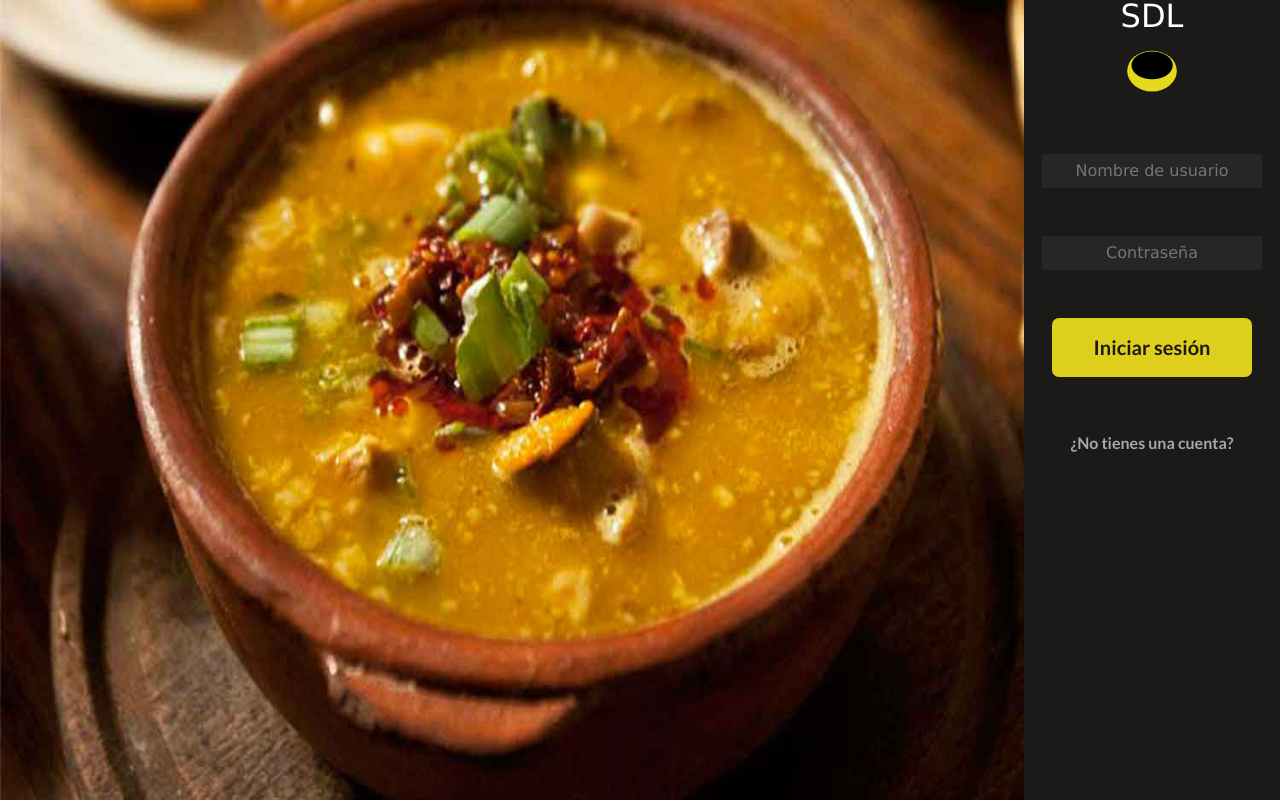
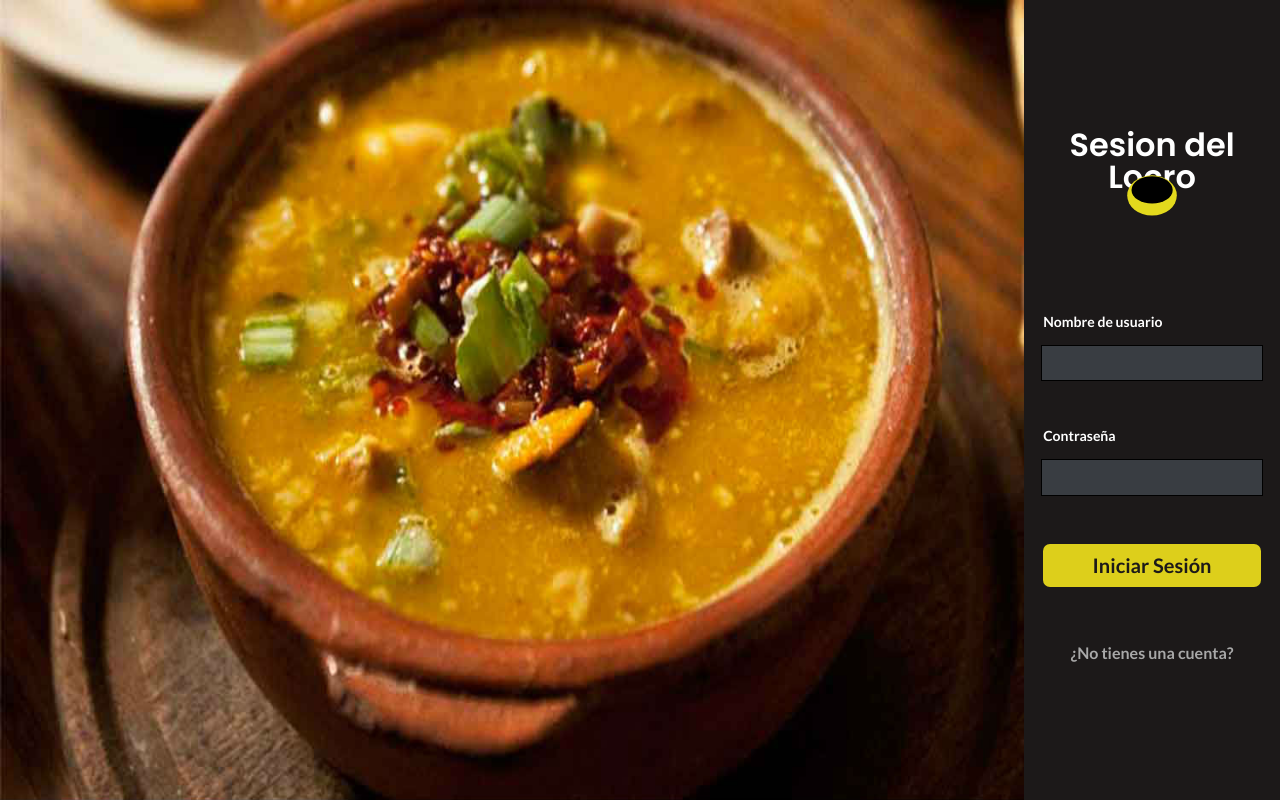
Before and after one commit to lorddesert/sesion-del-locro, a React app: page / in a window 1280 px wide. Built offline with nearby package versions, Linux system fonts and the light colour scheme; a web font is replaced by a local one.

Commit message:
logic and styles problems fixed * Main setChat bug w/ owner fixed. * Main sendMsg updated to use the references of the users. * Main CompDidMount updated for use references. * Login UI improved, placeholder removed and heading added. * Message owner styles improved. * Chat now use sendMsg2 instead.

```diff
--- a/src/components/Chat/Chat.jsx
+++ b/src/components/Chat/Chat.jsx
@@ -86,7 +86,8 @@ class Chat extends Component {
         this.props.sendChatRoomMsg();
 
       else
-        this.props.sendMsg(); // this.props.receiver
+        //this.props.sendMsg(); // this.props.receiver
+        this.props.sendMsg2();
   }
 
   componentDidMount() {
--- a/src/components/Login/Login.jsx
+++ b/src/components/Login/Login.jsx
@@ -20,26 +20,34 @@ class Login extends Component {
     }));
   }
 
+  handleEvent = e => {
+    e.persist();
+    e.preventDefault();
+    e.target.classList.toggle('focusedInput');
+  }
+
   render() {
       return (
         <div className='Login'>
          <img  className='Login-img' src={locro} alt='locro background'/>
           <div className='Login-form-container'>
             <div>
-              <h2>SDL</h2>
+              <h2>Sesion del Locro</h2>
               {/* <img src='https://frasesparami.com/wp-content/uploads/2019/09/imagenes-bonitas.jpg' alt='logo' width='50px' /> */}
               <img src={logo} alt='logo' width='50px' />
             </div>
             <form className='Login-form'>
               <span id='errorMsg'></span>
               <label htmlFor='username'>
-                <input type='text' id='username' placeholder='Nombre de usuario'/>
+                <p>Nombre de usuario</p>
+                <input type='text' id='username' onFocus={this.handleEvent} onBlur={this.handleEvent}/>
               </label>
               <label htmlFor='password'>
-                <input type='password' id='password' placeholder='Contraseña'/>
+                <p>Contraseña</p>
+                <input type='password' id='password' onFocus={this.handleEvent} onBlur={this.handleEvent} />
               </label>
               <label htmlFor='submit'>
-                <PrimaryButton id='submit' value='Iniciar sesión' action={this.props.authUser}/>
+                <PrimaryButton id='submit' value='Iniciar Sesión' action={this.props.authUser}/>
               </label>
             <div className='links'>
               <SecondaryButton id='link' value='¿No tienes una cuenta?' action={this.props.toggleShowRegister}/>
--- a/src/components/Login/Login.scss
+++ b/src/components/Login/Login.scss
@@ -1,4 +1,4 @@
-$semi-black: #242628;
+$semi-black: #393d42;
 $black: #1C1919;
 $yellow: #DDCF1B;
 $header-font-size: 2rem;
@@ -13,6 +13,9 @@ $gray: #A8A8A8;
 
 }
 .Login-form-container {
+  display: flex;
+  flex-direction: column;
+  justify-content: center;
   width: 20%;
   background: $black;
 
@@ -31,26 +34,40 @@ $gray: #A8A8A8;
     gap: 3em;
     align-items: center;
     justify-content: start;
+    p{
+      width: 85%;
+      margin: auto;
+      margin-bottom: 2vh;
+      font-weight: 700;
+      font-size: 14px;
+      font-family: 'Lato', Verdana, Geneva, Tahoma, sans-serif;
+      text-align: start;
+    }
 
     label {
       width: 100%;
     }
     input {
+      border: 1px solid #000 ;
+      transition: all 0.1s ease;
       background: $semi-black;
-      border: none;
       width: 80%;
-      padding: .5em;
-      text-align: center;
+      padding:.5em;
+      text-align: start;
       color: $white;
     }
     .PrimaryButton button {
       background: $yellow;
       color: $black;
+      width: 85%;
+      padding: .5em;
     }
   }
 
 }
-
+.focusedInput {
+  border: 1px solid #DDCF1B !important;
+}
 .Login-img {
   width: 80%;
   // background: url('./resources/locro.jpg');
--- a/src/components/Main/Main.jsx
+++ b/src/components/Main/Main.jsx
@@ -252,8 +252,8 @@ class Main extends Component {
     for(i = 0; i < this.state.contacts.length; i++)
       if(this.state.contacts[i].userName === receiver)
         this.setState({
-          // receiver: contactRef.ref,
-          receiver,
+          receiver: contactRef.ref,
+          // receiver,
           chat: this.state.contacts[i].chat,
           inChatRoom: false
         });
@@ -376,8 +376,44 @@ class Main extends Component {
       // 1) Send msg to my chat.
       // 2) Send msg to the receiver chat.
 
+      // this.state.receiver.once('value')
+      // .then(res => console.log(res.val()));
+      const msg = document.getElementById('chatInput');
+      let myUsername = this.state.user.userName;
+      let receiverUsername = null;
+      let receiverChat = this.state.receiver.child(`contacts/${myUsername}/chat`);
+      let myChat = null;
+      let newMsg = {};
 
-      receiver.child(`contacts/${sender}/chat`).push().set(newMsg);
+      if(msg.value === '')
+            return false;
+      else
+        newMsg = {
+          sender: myUsername,
+          content: msg.value,
+        };
+
+      //Obtain the receiver username and set my chat.
+      this.state.receiver.once('value')
+      .then(snapshot => {
+        receiverUsername = snapshot.child('userName').val();
+        myChat = this.state.user.ref.child(`contacts/${receiverUsername}/chat`);
+
+        myChat.push().set(newMsg);
+        receiverChat.push().set(newMsg);
+      })
+      .then(() => {
+        this.scrollBottom();
+        msg.value = '';
+      })
+      .catch(err => console.log(err))
+
+      // newMsg = {
+      //   sender,
+      //   content: msg.value,
+      // }
+
+      //this.state.receiver.child(`contacts/${sender}/chat`).push().set(newMsg);
   }
 
   scrollBottom = () => {
@@ -476,9 +512,19 @@ class Main extends Component {
     /* SOLVED: i put a validation for only the msg's that are send to ME. */
     usersRef.on('child_changed', child => {
       if(this.state.receiver != ' ' && child.child('userName').val() == this.state.user.userName) {
-        const chat = child.child(`contacts/${this.state.receiver}/chat`).val();
-        const newChat = Object.values(chat);
-        this.setState({chat: newChat});
+        let receiverUsername = null;
+        let chat = null;
+        let newChat = null;
+
+        this.state.receiver.once('value')
+        .then(snapshot => {
+          receiverUsername = snapshot.child('userName').val()
+          chat = child.child(`contacts/${receiverUsername}/chat`).val();
+          newChat = Object.values(chat);
+
+          this.setState({chat: newChat});
+        })
+        .catch(err => console.log(err))
       }
       /* only if the user scrollHeight is at the bottom */
       /* when a user connect, this cause an error and not appear the user that is now online */
@@ -593,6 +639,7 @@ class Main extends Component {
               chat={this.state.chat}
               sendChatRoomMsg={this.sendChatRoomMsg}
               inChatRoom={this.state.inChatRoom}
+              sendMsg2={this.sendMsg2}
             />
           </div>
         </div>
--- a/src/components/Main/Main.scss
+++ b/src/components/Main/Main.scss
@@ -3,6 +3,10 @@
   flex: 1;
   font-family: Verdana, Geneva, Tahoma, sans-serif;
   // margin-top: .5em;
+
+  h1, h2, h3, h4, h5 {
+    font-family: 'Poppins', Verdana, Geneva, Tahoma, sans-serif;
+  }
 
  .Main-content {
    flex: 1;
--- a/src/components/Message/Message.jsx
+++ b/src/components/Message/Message.jsx
@@ -5,28 +5,32 @@ import './Message.scss';
 class Message extends Component {
   msgRef = React.createRef();
   style = '';
-  justifyContent = {justifyContent: 'start'}
+  justifyContent = {};
   render() {
     // if sender == user => background: #DDFC74, messageOwner.display = none.
     /* msg.classList.toggle('myMsg?') */
     if(this.props.sender == this.props.user) {
       this.justifyContent = {justifyContent: 'end'}
-      this.style = 'Switch'
+      this.style = 'Switch';
+    }
+    else {
+      this.justifyContent = {justifyContent: 'start'}
+      this.style = '';
     }
     return (
     <div className='Message-wrapper' style={this.justifyContent}>
       <div className={`Message ${this.style}`} >
         {this.props.sender != this.props.user &&
           <div className='Message-owner' ref={this.msgOwnerRef}>
-            <span>
+            <h3>
               {this.props.sender}
-            </span>
+            </h3>
           </div>
         }
         <div className='Message-content'>
-          <span>
+          <p>
             {this.props.content}
-          </span>
+          </p>
         </div>
       </div>
     </div>
--- a/src/components/Message/Message.scss
+++ b/src/components/Message/Message.scss
@@ -1,8 +1,11 @@
+@import url('https://fonts.googleapis.com/css2?family=Poppins:wght@600&display=swap');
+
 .Message-wrapper {
   display: flex;
   width: 100%;
   justify-content: start;
   padding: .5em 0;
+
 }
 .Message-wrapper:last-child {
   padding: .5em 0 1em 0;
@@ -22,12 +25,18 @@
   background: #fff;
   padding: .8em;
 
+  p {
+    font-family: 'Roboto', Arial, Helvetica, sans-serif;
+    font-weight: 600;
+  }
+
   .Message-owner {
-    font-weight: bold;
+    font-weight: bold !important;
+    font-family: 'Poppins', Arial, Helvetica, sans-serif;
   }
 
   .Message-content {
-    padding: .5em;
+    padding: .5em .5em .5em 0;
     text-align: start;
     word-break: break-all;
   }
```
